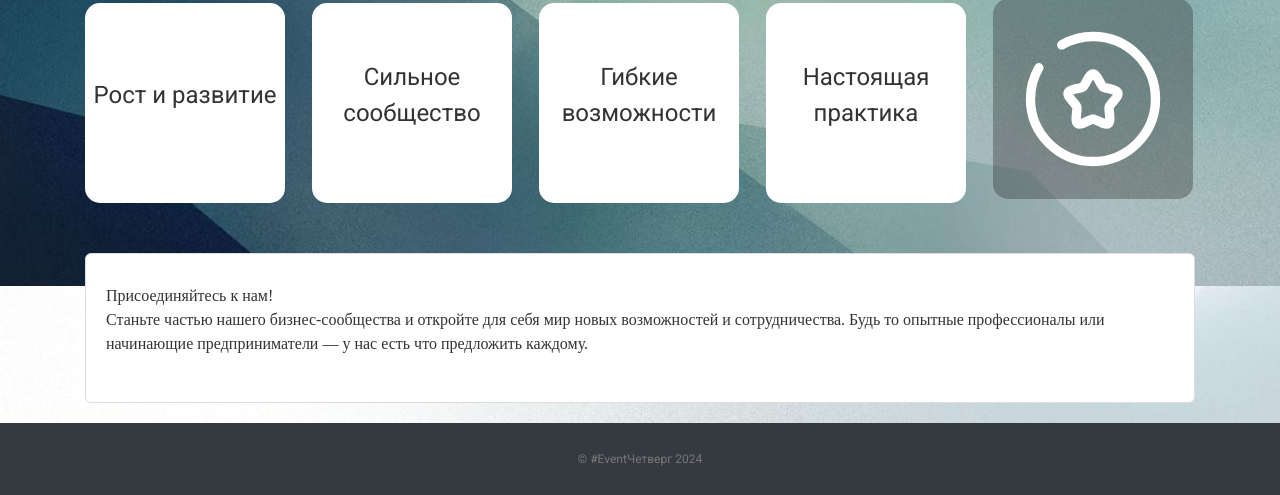
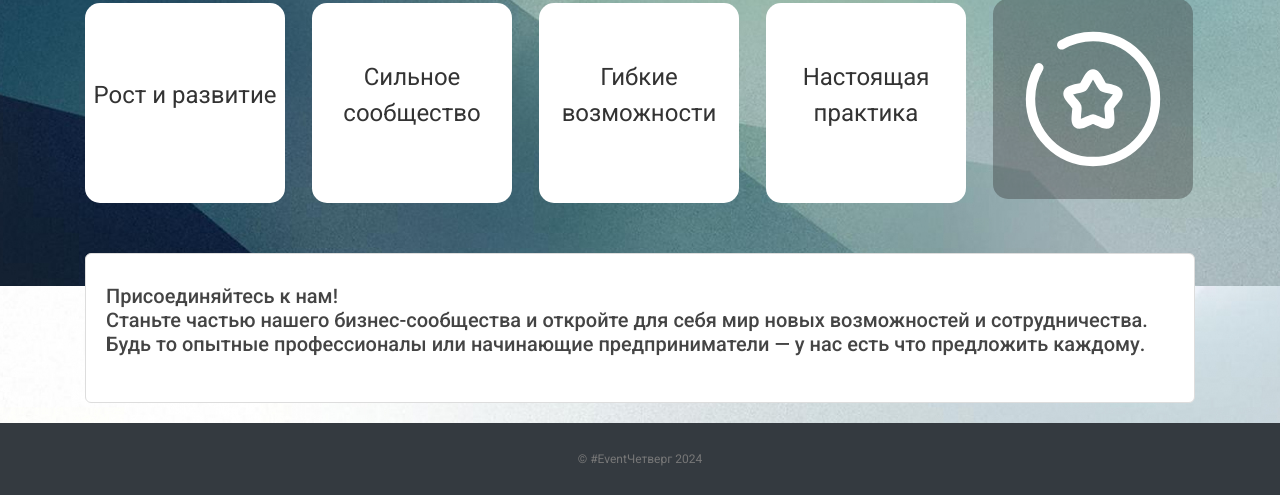
Before and after one commit to Laterner/diplom_Zaytcev, a Django app: page / in a window 1280 px wide. Shown: the part 738-1233 px from the top of the page. Run offline with Django 5.2, Linux system fonts and the light colour scheme; some libraries are stand-ins or nearby versions.

Commit message:
Update about.html

```diff
--- a/vkr/templates/vkr/about.html
+++ b/vkr/templates/vkr/about.html
@@ -33,12 +33,12 @@
             <!-- <div>10</div> -->
         </div>
         <div class="content-section">
-            <h7>
-                <p style="color:#333333; font-family: Italic">
+            <h5>
+                <p>
                     Присоединяйтесь к нам!<br>
                     Станьте частью нашего бизнес-сообщества и откройте для себя мир новых возможностей и сотрудничества.
                     Будь то опытные профессионалы или начинающие предприниматели — у нас есть что предложить каждому.
                 </p>
-            </h7>
+            </h5>
         </div>
 {% endblock content %}
```
